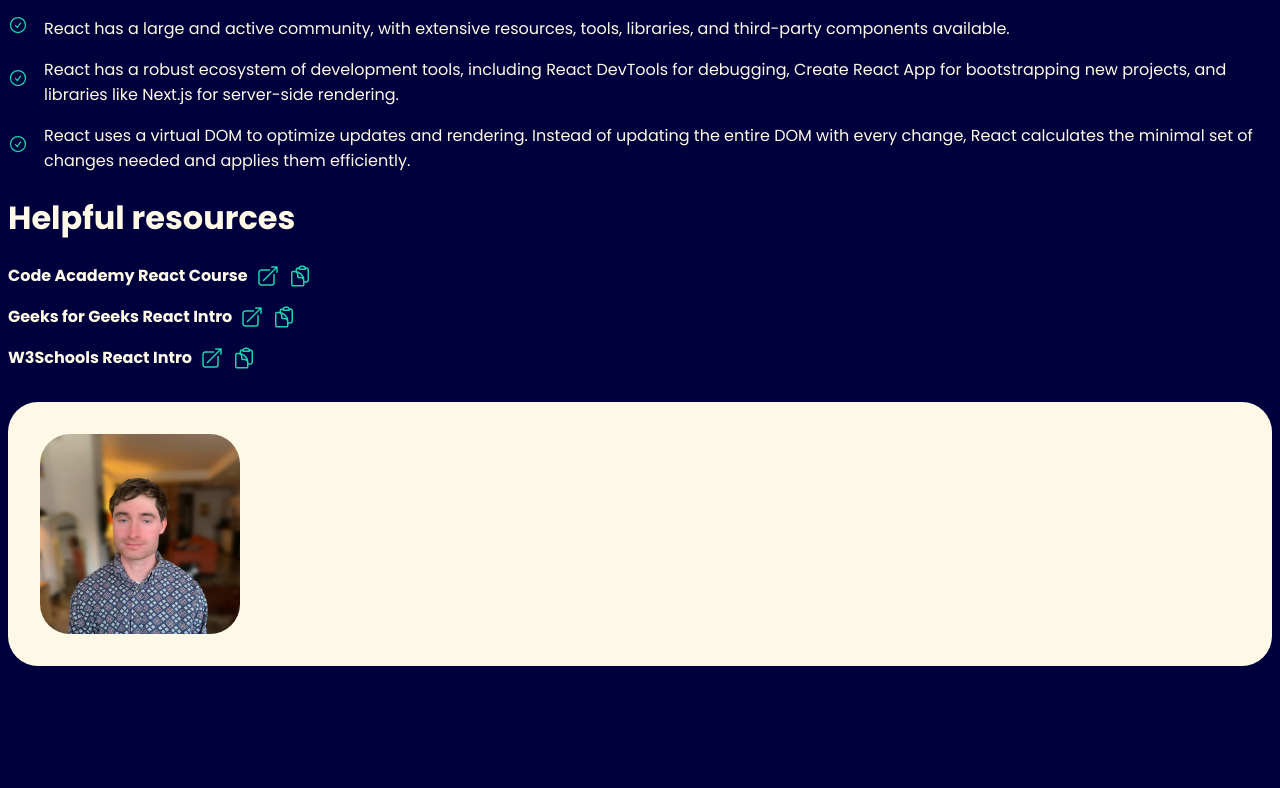
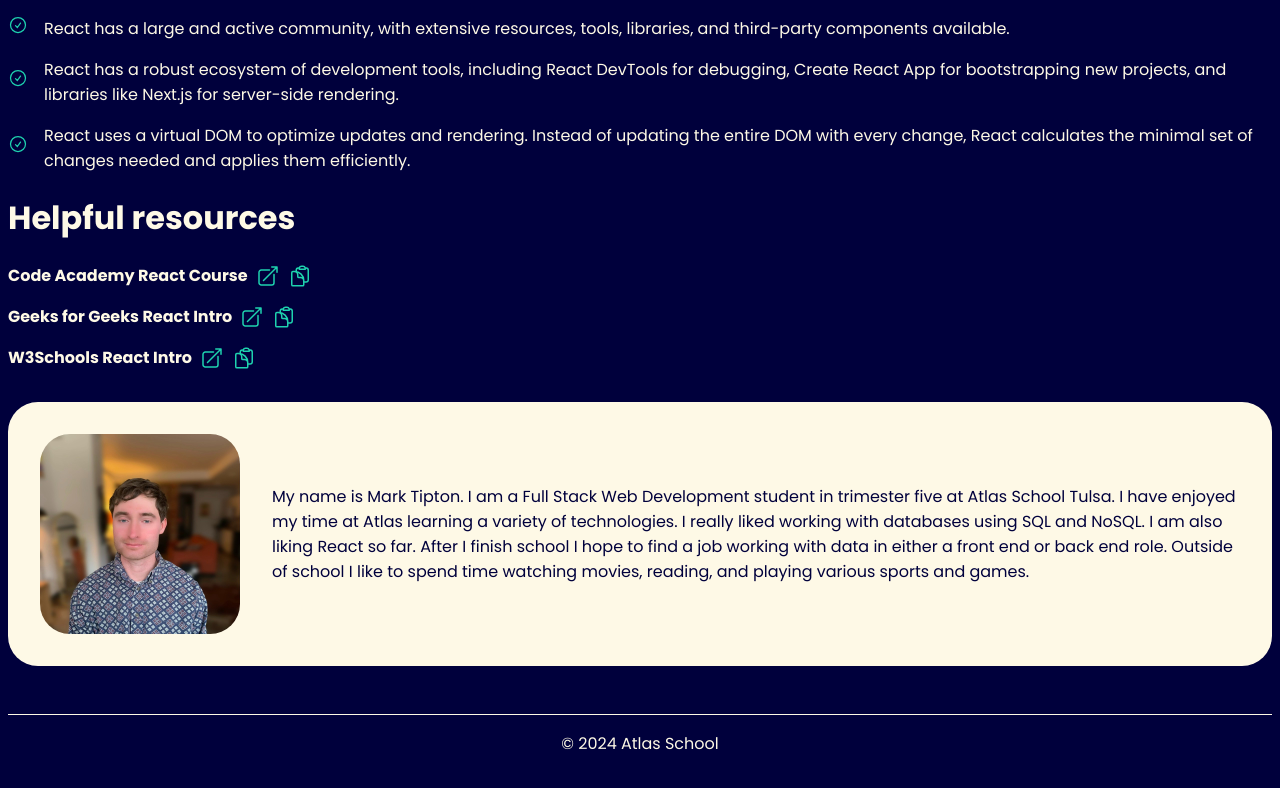
Before and after one commit to marktipton/atlas-react-and-jsx, a React (Vite) app: page / in a window 1280 px wide. Shown: the part 471-1259 px from the top of the page. Before the commit the page ends 1145 px from the top, so only its background shows below. Built offline with nearby package versions, Linux system fonts and the light colour scheme.

Commit message:
made footer and added current year

```diff
--- a/src/App.jsx
+++ b/src/App.jsx
@@ -1,4 +1,5 @@
 import { AboutMe } from "./components/AboutMe";
+import { Footer } from "./components/Footer";
 import { Header } from "./components/Header";
 import { HelpfulResource } from "./components/HelpfulResource";
 import Section from "./components/Section";
@@ -35,6 +36,7 @@ function App() {
         <HelpfulResource link='https://www.w3schools.com/react/react_intro.asp' label='W3Schools React Intro'></HelpfulResource>
       </Section>
       <AboutMe />
+      <Footer />
     </>
   );
 }
--- a/src/components/AboutMe.jsx
+++ b/src/components/AboutMe.jsx
@@ -5,6 +5,12 @@ export function AboutMe() {
   return (
     <div className='about-me'>
       <img src={pic} alt="about-picture" />
+      <p>
+        My name is Mark Tipton. I am a Full Stack Web Development student in trimester five at Atlas School Tulsa.
+        I have enjoyed my time at Atlas learning a variety of technologies. I really liked working with databases using SQL and NoSQL. I am also liking React so far.
+        After I finish school I hope to find a job working with data in either a front end or back end role.
+        Outside of school I like to spend time watching movies, reading, and playing various sports and games.
+      </p>
     </div>
   )
 }
--- /dev/null
+++ b/src/components/Footer.jsx
@@ -0,0 +1,14 @@
+import React from "react";
+import links from '../assets/links.json'
+
+export function Footer() {
+  const year = new Date().getFullYear()
+  return(
+    <footer>
+      <ul>
+
+      </ul>
+      <p>© {year} Atlas School</p>
+    </footer>
+  );
+}
```
